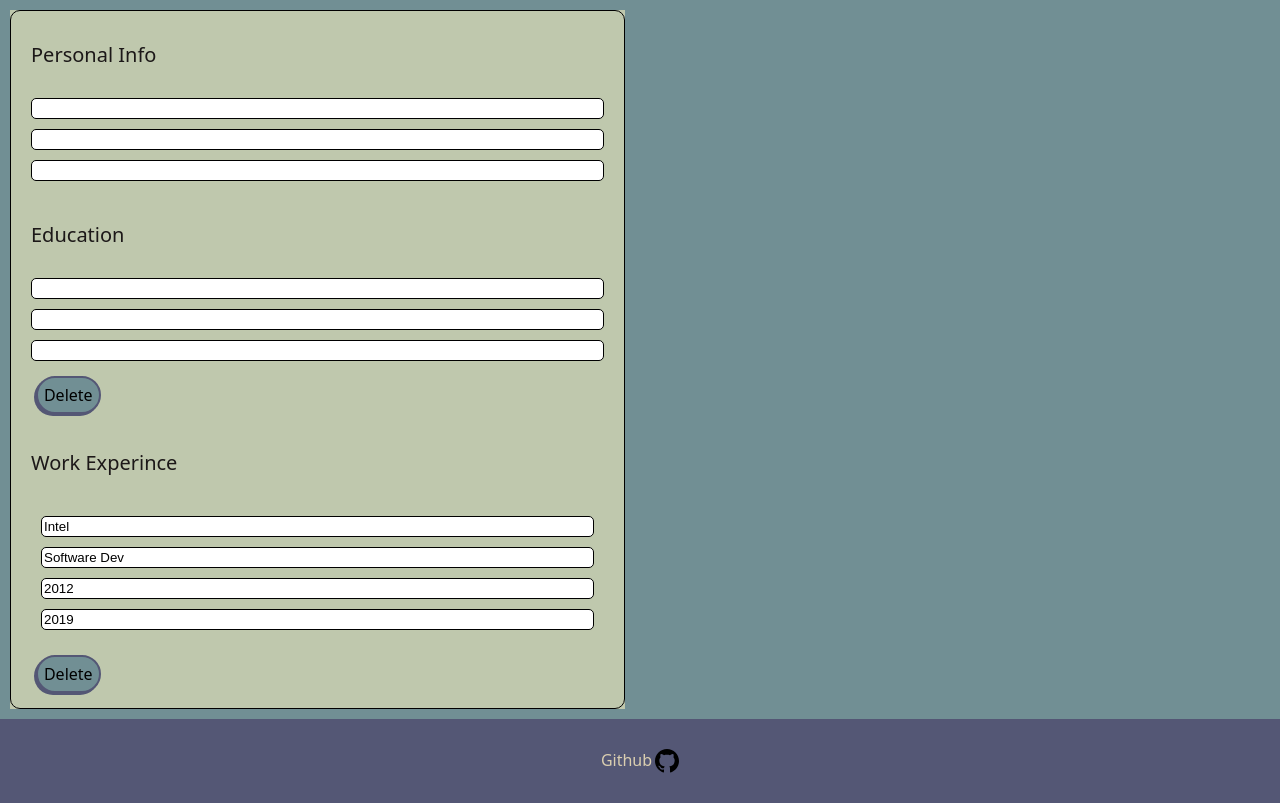
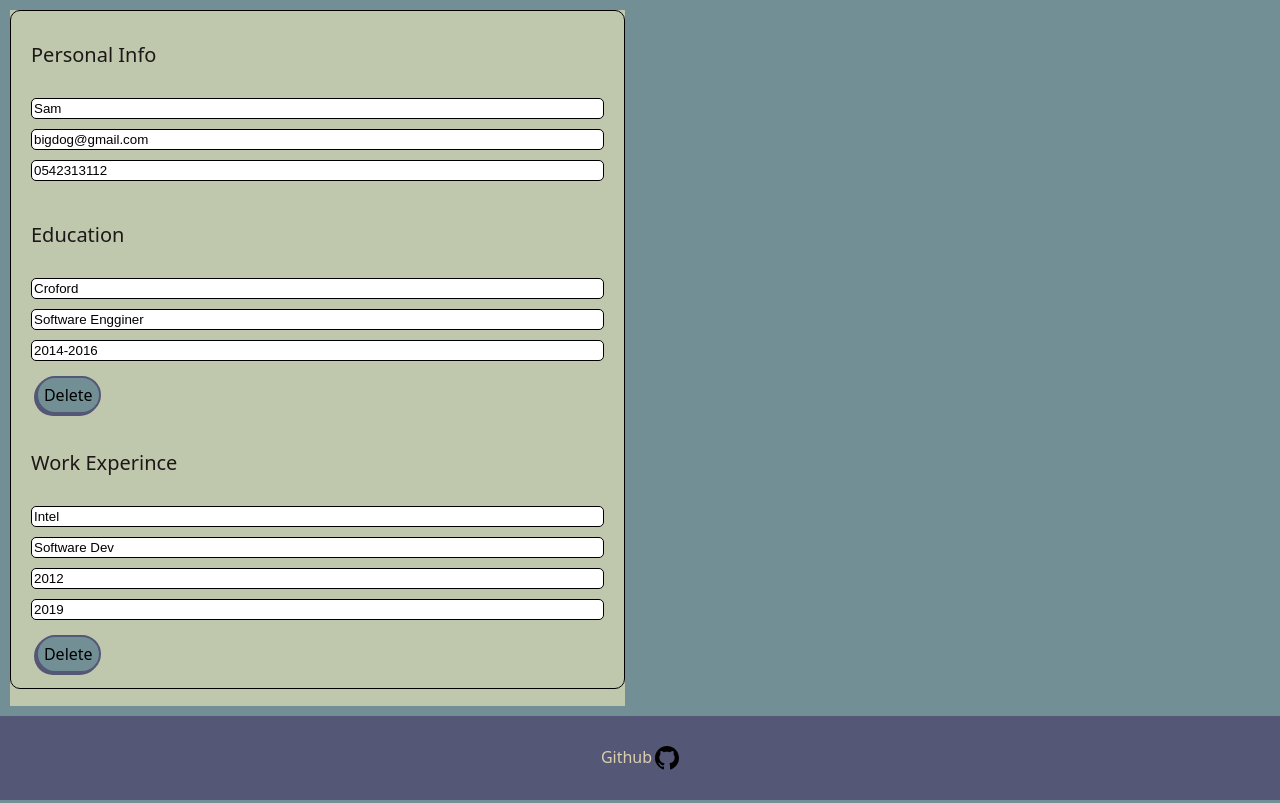
Before and after one commit to oxedom/cv-project, a React (Create React App) app: page / in a window 1280 px wide. Built offline with nearby package versions, Linux system fonts and the light colour scheme.

Commit message:
added dynamic state updating for arrays

```diff
--- a/src/comps/CompanyForm.js
+++ b/src/comps/CompanyForm.js
@@ -14,19 +14,19 @@
 
     render() {
         const { jobsData } = this.props;
-    const { job, job_title, job_start, job_end } = jobsData;
+        const { job, job_title, job_start, job_end, id } = jobsData;
 
         return (
-      <section className="form-box">
+            <section className="form-box" a-id={id} name="jobs">
                 <p className="title"> Work Experince </p>
-        <div className="form-inputs">
+
                 <div className="form-inputs">
                     <input name="job" value={job} />
                     <input name="job_title" value={job_title} />
                     <input name="job_start" value={job_start} />
                     <input name="job_end" value={job_end} />
                 </div>
-        </div>
+
                 <div onClick={this.handleClick} a-id={jobsData.id} className="btn">
                     {" "}
                     Delete{" "}
--- a/src/comps/Cv.js
+++ b/src/comps/Cv.js
@@ -1,94 +1,86 @@
-import React, { Component } from "react";
+import React, { Component } from "react"
 import uniqid from "uniqid";
 import Form from "./Form";
-import SchoolForm from "./SchoolForm";
+import SchoolForm from './SchoolForm'
 import CompanyForm from "./CompanyForm";
 class Cv extends Component {
     constructor() {
-    super();
+        super()
         this.state = {
+            id: uniqid(),
             name: "Sam",
-      mail: "bigdog@gmail.com",
-      number: "0542313112",
+            email: "bigdog@gmail.com",
+            phone: "0542313112",
             schools: [
                 {
                     id: uniqid(),
                     school: "Croford",
-          school_title: "Software Engginer",
+                    school_title: 'Software Engginer',
                     school_date: "2014-2016",
-        },
-      ],
+                }],
             jobs: [
                 {
                     id: uniqid(),
                     job: "Intel",
                     job_title: "Software Dev",
                     job_start: "2012",
-          job_end: "2019",
-        },
+                    job_end: "2019"
+                }
             ],
-    };
+
+        }
+
     }
 
     removeEntry = (id, arr) => {
-    let filtered = this.state[arr].filter((e) => {
-      return e.id !== id;
-    });
-    this.setState({ [arr]: filtered });
-  };
+        let filtered = this.state[arr].filter(e => { return e.id !== id })
+        this.setState({ [arr]: filtered })
+    }
+
 
     handleChange = (e) => {
-    let text = e.target.value;
-    let field = e.target.getAttribute("name");
-    let element_id = e.target.parentNode.parentNode.getAttribute("a-id");
 
-    this.setState({ [field]: text });
-  };
+        let text = e.target.value
+        let field = e.target.getAttribute('name')
+        let arrayID = e.target.parentNode.parentNode.getAttribute('a-id')
+        if (arrayID) {
+            let arrayName = e.target.parentNode.parentNode.getAttribute('name')
+            let targetArray = this.state[arrayName].filter(e => { return e.id == arrayID })
+            targetArray = targetArray[0]
+            targetArray[field] = text
+
+            this.setState({ [arrayName]: [targetArray] })
+        }
+        else { this.setState({ [field]: text }) }
+
+    }
+
+
 
     render() {
-    return (
-      <div className="wrapper">
+        return (<div className="wrapper">
+
             <main className="dvider">
                 <div className="cv_creator">
                     <form onChange={this.handleChange} className="page">
-              <Form></Form>
-              {this.state.schools.map((s) => (
-                <SchoolForm
-                  key={s.id}
-                  removeEntry={this.removeEntry}
-                  schoolData={s}
-                >
-                  {" "}
-                </SchoolForm>
-              ))}
-              {this.state.jobs.map((j) => (
-                <CompanyForm
-                  key={j.id}
-                  removeEntry={this.removeEntry}
-                  jobsData={j}
-                >
-                  {" "}
-                </CompanyForm>
-              ))}
+                        <Form key={this.state.id} personalData={this.state} />
+                        {this.state.schools.map(s => <SchoolForm key={s.id} removeEntry={this.removeEntry} schoolData={s} > </SchoolForm>)}
+                        {this.state.jobs.map(j => <CompanyForm key={j.id} removeEntry={this.removeEntry} jobsData={j} > </CompanyForm>)}
                     </form>
+
+                </div >
+                <div className="cv_preview">
+
                 </div>
-          <div className="cv_preview"></div>
             </main>
 
             <footer className="footer">
                 <a href="https://github.com/oxedom"> Github </a>
-          <svg
-            xmlns="http://www.w3.org/2000/svg"
-            width="24"
-            height="24"
-            viewBox="0 0 24 24"
-          >
-            <path d="M12 0c-6.626 0-12 5.373-12 12 0 5.302 3.438 9.8 8.207 11.387.599.111.793-.261.793-.577v-2.234c-3.338.726-4.033-1.416-4.033-1.416-.546-1.387-1.333-1.756-1.333-1.756-1.089-.745.083-.729.083-.729 1.205.084 1.839 1.237 1.839 1.237 1.07 1.834 2.807 1.304 3.492.997.107-.775.418-1.305.762-1.604-2.665-.305-5.467-1.334-5.467-5.931 0-1.311.469-2.381 1.236-3.221-.124-.303-.535-1.524.117-3.176 0 0 1.008-.322 3.301 1.23.957-.266 1.983-.399 3.003-.404 1.02.005 2.047.138 3.006.404 2.291-1.552 3.297-1.23 3.297-1.23.653 1.653.242 2.874.118 3.176.77.84 1.235 1.911 1.235 3.221 0 4.609-2.807 5.624-5.479 5.921.43.372.823 1.102.823 2.222v3.293c0 .319.192.694.801.576 4.765-1.589 8.199-6.086 8.199-11.386 0-6.627-5.373-12-12-12z" />
-          </svg>
+                <svg xmlns="http://www.w3.org/2000/svg" width="24" height="24" viewBox="0 0 24 24"><path d="M12 0c-6.626 0-12 5.373-12 12 0 5.302 3.438 9.8 8.207 11.387.599.111.793-.261.793-.577v-2.234c-3.338.726-4.033-1.416-4.033-1.416-.546-1.387-1.333-1.756-1.333-1.756-1.089-.745.083-.729.083-.729 1.205.084 1.839 1.237 1.839 1.237 1.07 1.834 2.807 1.304 3.492.997.107-.775.418-1.305.762-1.604-2.665-.305-5.467-1.334-5.467-5.931 0-1.311.469-2.381 1.236-3.221-.124-.303-.535-1.524.117-3.176 0 0 1.008-.322 3.301 1.23.957-.266 1.983-.399 3.003-.404 1.02.005 2.047.138 3.006.404 2.291-1.552 3.297-1.23 3.297-1.23.653 1.653.242 2.874.118 3.176.77.84 1.235 1.911 1.235 3.221 0 4.609-2.807 5.624-5.479 5.921.43.372.823 1.102.823 2.222v3.293c0 .319.192.694.801.576 4.765-1.589 8.199-6.086 8.199-11.386 0-6.627-5.373-12-12-12z" /></svg>
             </footer>
-      </div>
-    );
+        </div>)
     }
 }
 
+
 export default Cv;
--- a/src/comps/Form.js
+++ b/src/comps/Form.js
@@ -2,20 +2,24 @@
 
 import "../styles/styles.css";
 class Form extends Component {
-  constructor() {
+    constructor(props) {
         super();
 
         this.state = {};
     }
 
     render() {
+
+        const { name, email, phone, id } = this.props.personalData
+
+
         return (
             <section className="form-box">
                 <p className="title"> Personal Info</p>
                 <div className="form-inputs">
-          <input name="name"></input>
-          <input name="email"></input>
-          <input name="phone"></input>
+                    <input name="name" value={name}></input>
+                    <input name="email" value={email}></input>
+                    <input name="phone" value={phone}></input>
                 </div>
             </section>
         );
--- a/src/comps/SchoolForm.js
+++ b/src/comps/SchoolForm.js
@@ -13,14 +13,15 @@
 
     render() {
         const { schoolData } = this.props;
+        const { school, school_title, school_date, id } = schoolData
 
         return (
-      <section className="form-box" a-id={schoolData.id}>
+            <section className="form-box" a-id={id} name='schools'>
                 <p className="title"> Education</p>
                 <div className="form-inputs">
-          <input name="school"></input>
-          <input name="school_title"></input>
-          <input name="school_date"></input>
+                    <input value={school} name="school" />
+                    <input value={school_title} name="school_title" />
+                    <input value={school_date} name="school_date" />
                 </div>
 
                 <div onClick={this.handleClick} a-id={schoolData.id} className="btn">
```
Also changed, not shown: src/comps/header.js (added). Lines whose indentation alone changed are shown as unchanged.
